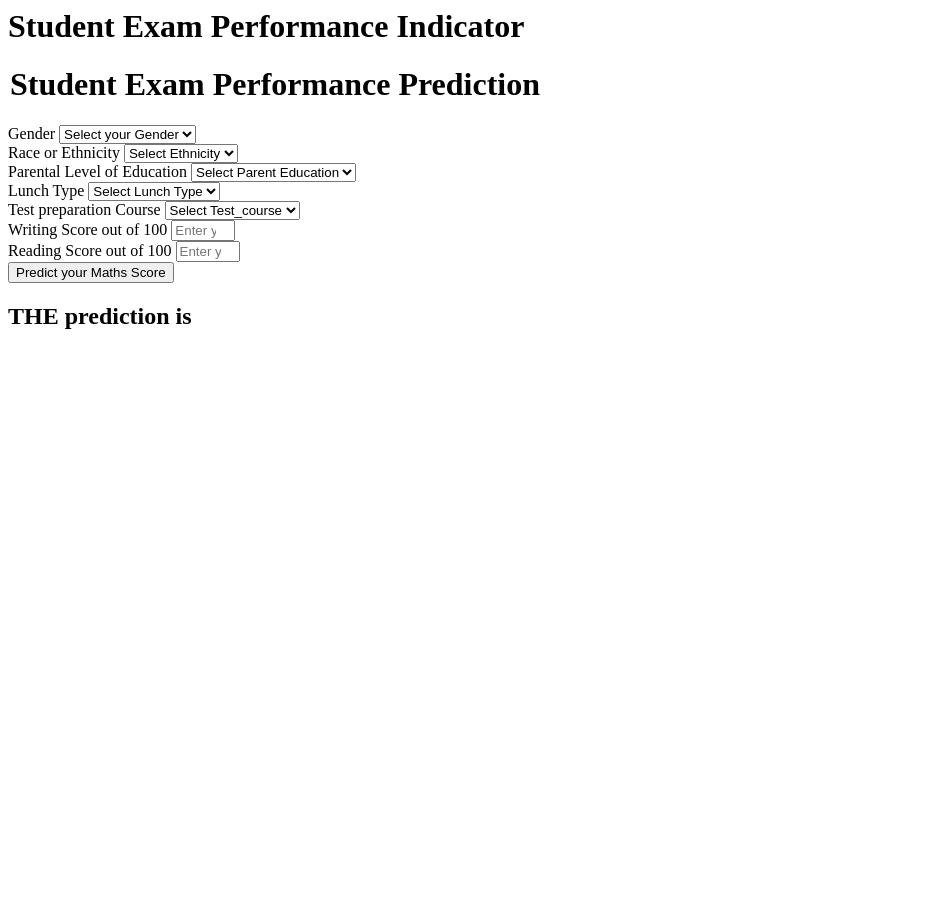
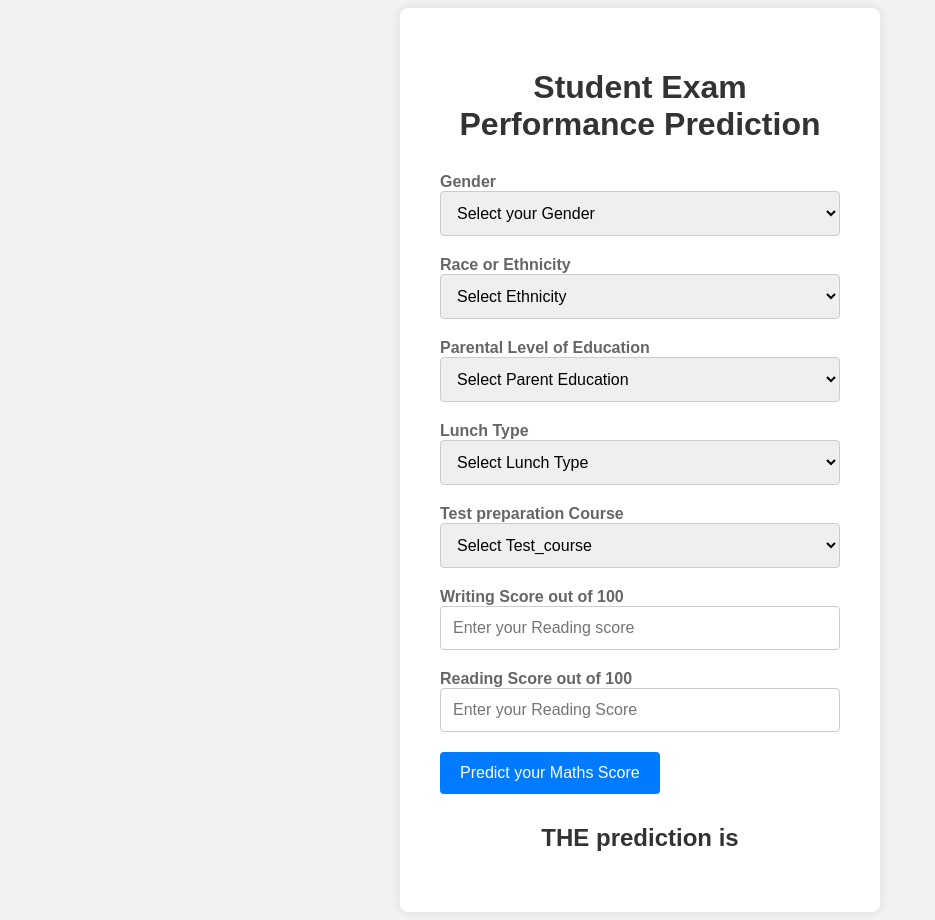
Before and after one commit to harshverma1722/student_performance_predictor, a Flask app: page /predictdata in a window 1280 px wide. Shown: the whole page, without its empty margins (0-935 px from the left). Before the commit the page ends 329 px from the top, so only its background shows below. Run offline with Flask 3, Linux system fonts and the light colour scheme.

Commit message:
Added CSS

```diff
--- a/templates/home.html
+++ b/templates/home.html
@@ -1,7 +1,73 @@
 <html>
+    <head>
+        <title>Student Exam Performance Indicator</title>
+        <style>
+            body {
+                background-color: #f2f2f2;
+                font-family: Arial, sans-serif;
+            }
+
+            .login {
+                max-width: 400px;
+                margin: 0 auto;
+                background-color: #ffffff;
+                border-radius: 8px;
+                padding: 40px;
+                box-shadow: 0 0 10px rgba(0, 0, 0, 0.1);
+            }
+
+            .login h1 {
+                text-align: center;
+                margin-bottom: 30px;
+                color: #333333;
+            }
+
+            .form-label {
+                font-weight: bold;
+                color: #666666;
+            }
+
+            .form-control {
+                width: 100%;
+                padding: 12px;
+                font-size: 16px;
+                border: 1px solid #cccccc;
+                border-radius: 4px;
+                margin-bottom: 20px;
+                box-sizing: border-box;
+                transition: border-color 0.3s ease;
+            }
+
+            .form-control:focus {
+                border-color: #007bff;
+                outline: none;
+            }
+
+            .btn-primary {
+                background-color: #007bff;
+                color: #ffffff;
+                border: none;
+                padding: 12px 20px;
+                font-size: 16px;
+                border-radius: 4px;
+                cursor: pointer;
+                transition: background-color 0.3s ease;
+            }
+
+            .btn-primary:hover {
+                background-color: #0056b3;
+            }
+
+            h2 {
+                text-align: center;
+                margin-top: 30px;
+                color: #333333;
+            }
+        </style>
+    </head>
 <body>
     <div class="login">
-       <h1>Student Exam Performance Indicator</h1>
+
 
        <form action="{{ url_for('predict_datapoint')}}" method="post">
         <h1>
```
